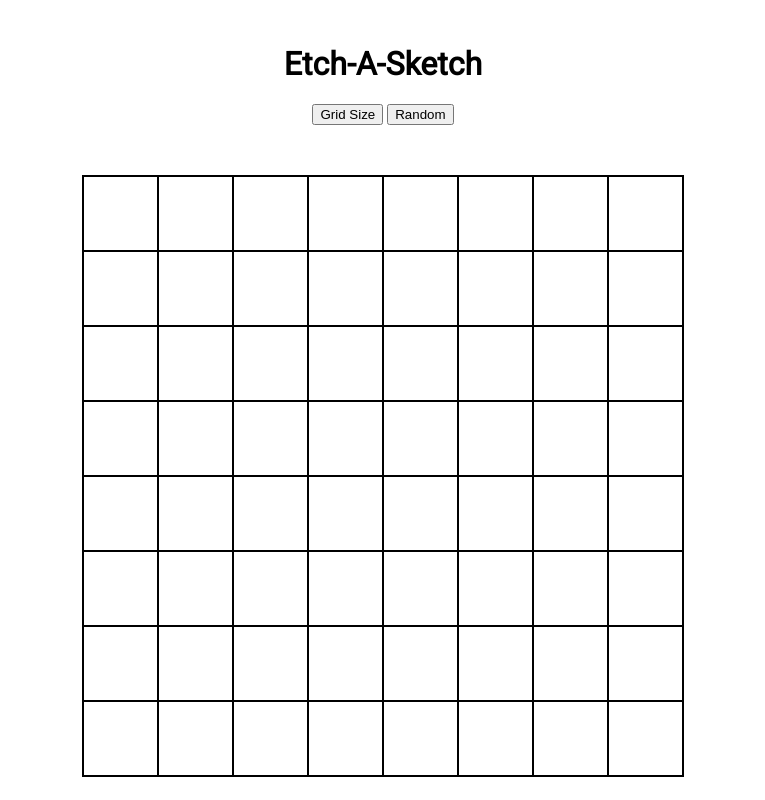
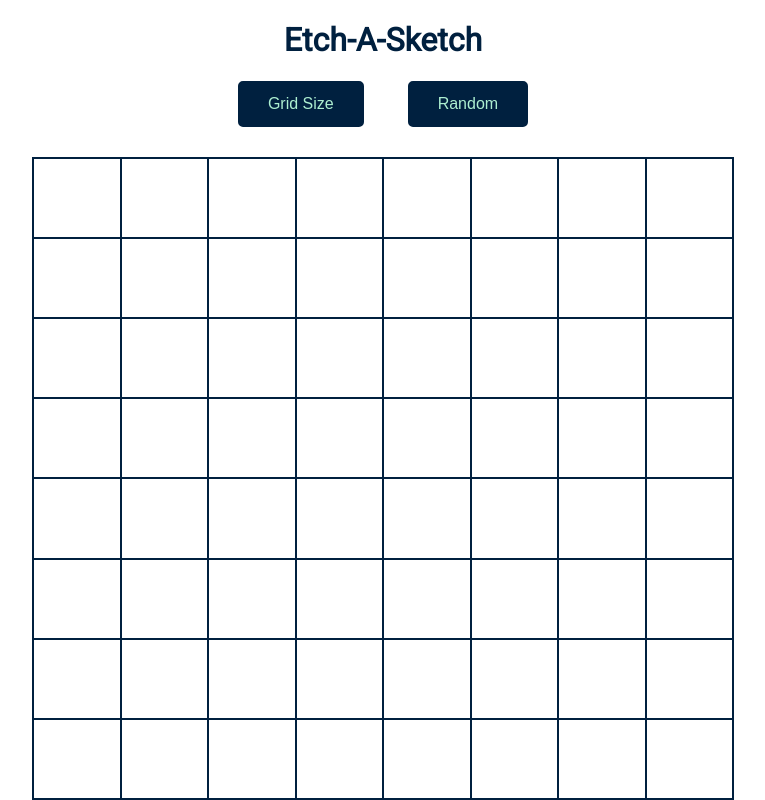
Before and after one commit to benbudomo/etch-a-sketch, a plain HTML site: page index.html in a window 1280 px wide. Shown: the whole page, without its empty margins (257-1022 px from the left). Drawn offline with Linux system fonts and the light colour scheme.

Commit message:
Change button and background styles

```diff
--- a/style.css
+++ b/style.css
@@ -16,9 +16,47 @@ h1 {
 }
 
 body {
-    background-color: white;
+    background-color: #FFF;
     font-family: 'Roboto';
-    color: black;
+    color: #00203FFF;
+}
+
+#gridButtons {
+    text-align: center;
+}
+
+button {
+    border: none;
+    padding: 12px 28px;
+    font-size: 16px;
+    cursor: pointer;
+    border-radius: 5px;
+}
+
+#newGridButton {
+    background-color: #00203FFF;
+    color: #ADEFD1FF;
+    border: 2px solid #00203FFF;
+    margin-right: 20px;
+}
+
+#newGridButton:hover {
+    background-color: #ADEFD1FF;
+    color: #00203FFF;
+    border: 2px solid #ADEFD1FF;
+}
+
+#funButton {
+    background-color: #00203FFF;
+    color: #ADEFD1FF;
+    border: 2px solid #00203FFF;
+    margin-left: 20px;
+}
+
+#funButton:hover {
+    background-color: #ADEFD1FF;
+    color: #00203FFF;
+    border: 2px solid #ADEFD1FF;
 }
 
 :root {
@@ -32,15 +70,15 @@ body {
     grid-template-columns: repeat(var(--gridColumns), 1fr);
     border: 1px;
     border-style: solid;
-    height: 600px;
-    width: 600px;
-    margin-top: 50px;
+    height: 700px;
+    width: 700px;
+    margin-top: 30px;
 }
 
 .actualSquare {
-    border: 1px solid black;
+    border: 1px solid #00203FFF;
 }
 
 .backgroundColor {
-    background-color: lightblue;
+    background-color: #ADEFD1FF;
 }
```
